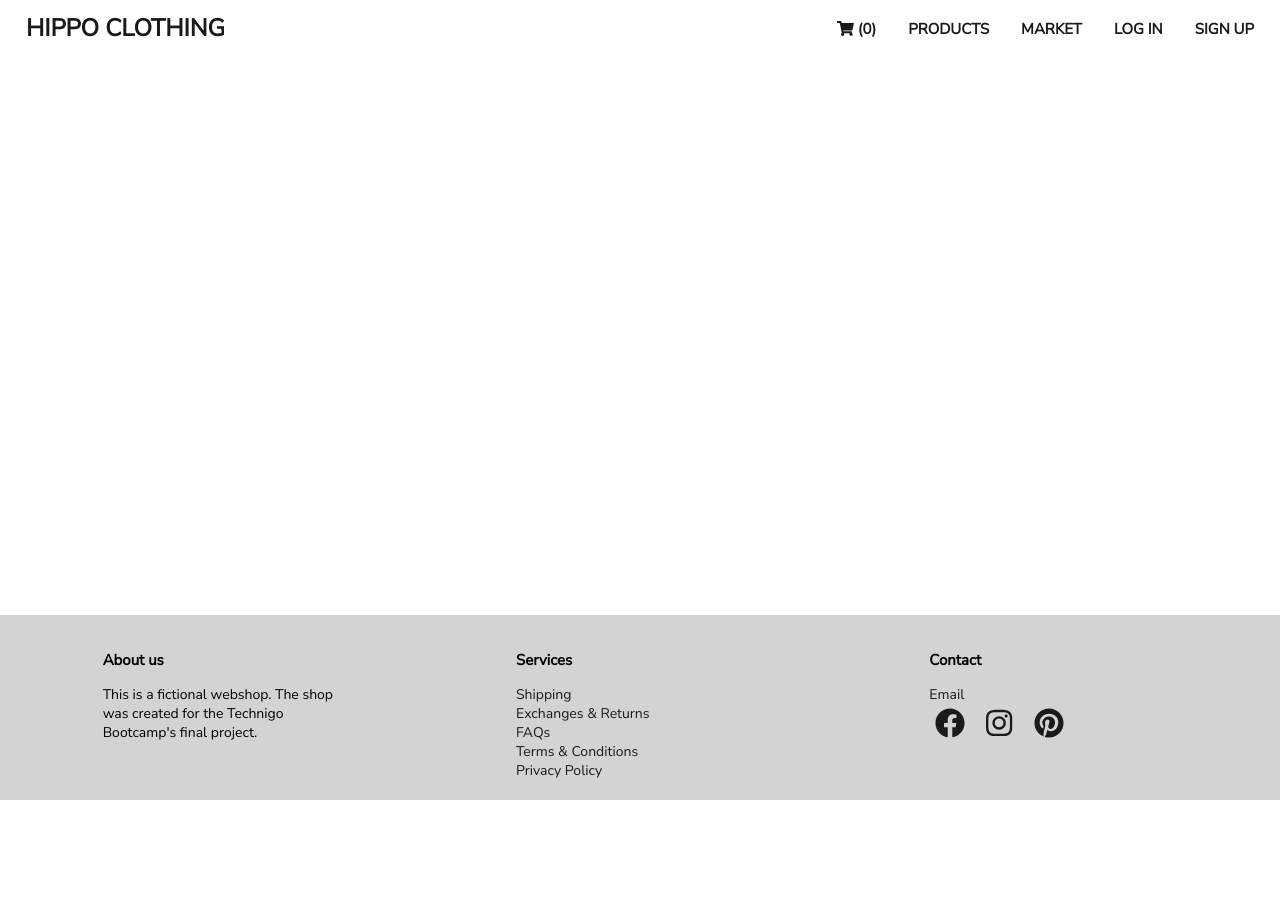
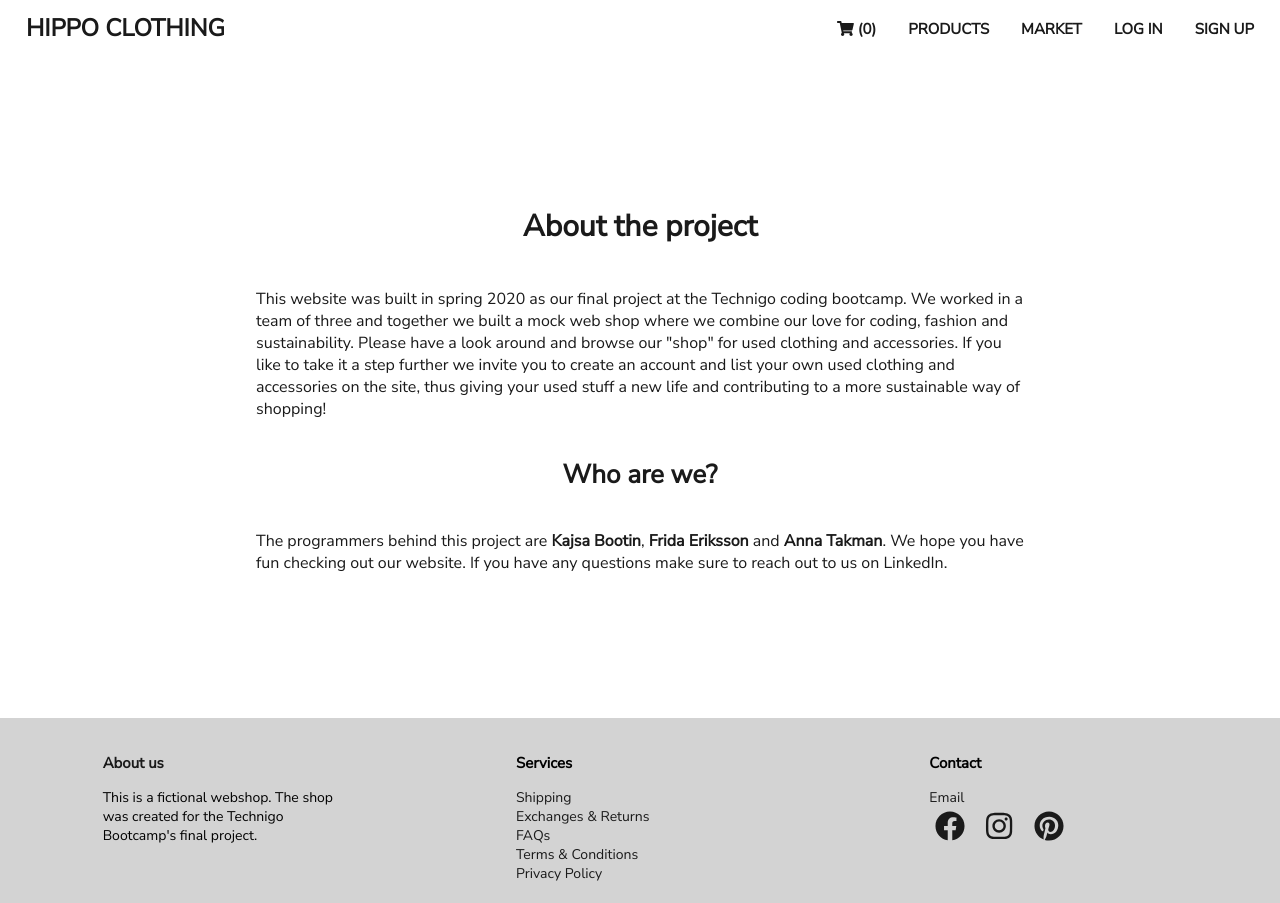
Before and after one commit to annatakman/Final-Project-Frontend, a React (Create React App) app: page /about in a window 1280 px wide. Before the commit the page ends 800 px from the top, so only its background shows below. Built offline with nearby package versions, Linux system fonts and the light colour scheme.

Commit message:
add about page

```diff
--- a/src/App.js
+++ b/src/App.js
@@ -23,6 +23,7 @@ import { CartPage } from 'pages/CartPage'
 import { OrderConfirmation } from 'pages/OrderConfirmation'
 import { UserUpload } from 'pages/UserUpload'
 import { Market } from 'pages/Market'
+import { About } from 'pages/About'
 import { ui } from 'reducers/ui'
 
 const enhancer = window.__REDUX_DEVTOOLS_EXTENSION_COMPOSE__ || compose
@@ -119,6 +120,10 @@ export const App = () => {
               <Route path="/market">
                 <Market />
               </Route>
+
+              <Route path="/about">
+                <About />
+              </Route>
             </Switch>
           </MainContent>
           <Footer />
--- a/src/components/Footer.js
+++ b/src/components/Footer.js
@@ -1,5 +1,6 @@
 import React from 'react'
 import styled from 'styled-components/macro'
+import { Link } from 'react-router-dom'
 import { FontAwesomeIcon } from '@fortawesome/react-fontawesome'
 import { faFacebook, faInstagram, faPinterest } from '@fortawesome/free-brands-svg-icons'
 
@@ -53,7 +54,9 @@ export const Footer = () => {
   return (
     <FooterWrapper>
       <FooterSection>
+        <Link to="/about">
         <FooterTitle>About us</FooterTitle>
+        </Link>
         <FooterP>
           This is a fictional webshop. The shop was created for the Technigo Bootcamp's final project.
         </FooterP>
--- /dev/null
+++ b/src/pages/About.js
@@ -0,0 +1,50 @@
+import React from 'react'
+import styled from 'styled-components/macro'
+
+const AboutSection = styled.section`
+display: flex;
+flex-direction: column;
+align-items: center;
+padding: 10%;
+color: #1a1a1a;
+
+  h1 {
+    font-size: 30px;
+  }
+  h2 {
+    font-size: 26px;
+  }
+
+  a {
+    font-weight: bold;
+  }
+
+  @media (min-width: 768px) {
+    padding: 10% 20%;
+  }
+`
+
+export const About = () => {
+
+  return (
+    <AboutSection>
+      <h1>About the project</h1>
+      <p>
+        This website was built in spring 2020 as our final project at the Technigo coding bootcamp.
+        We worked in a team of three and together we built a mock web shop where we combine our love
+        for coding, fashion and sustainability. Please have a look around and browse our "shop" for used
+        clothing and accessories. If you like to take it a step further we invite you to create an account
+        and list your own used clothing and accessories on the site, thus giving your used stuff a
+        new life and contributing to a more sustainable way of shopping!</p>
+      <h2>Who are we?</h2>
+      <p>
+        The programmers behind this project are
+        <a rel="noopener noreferrer" target="_blank" href="https://www.linkedin.com/in/kajsa-bootin-5a777a157/"> Kajsa Bootin</a>,
+        <a rel="noopener noreferrer" target="_blank" href="https://www.linkedin.com/in/frida-eriksson-97570943/"> Frida Eriksson </a>
+         and<a rel="noopener noreferrer" target="_blank" href="https://www.linkedin.com/in/anna-takman-734117197/"> Anna Takman</a>.
+        We hope you have fun checking out our website. If you have any questions make sure
+        to reach out to us on LinkedIn.
+      </p>
+    </AboutSection>
+  )
+}
```
